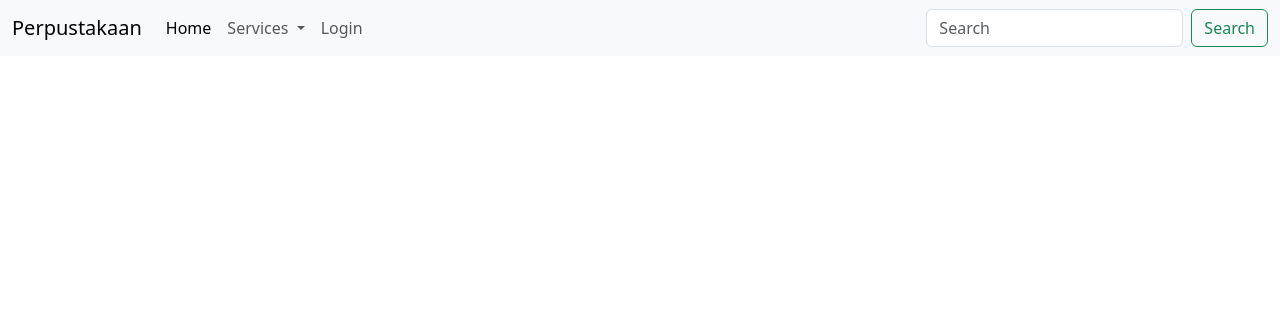
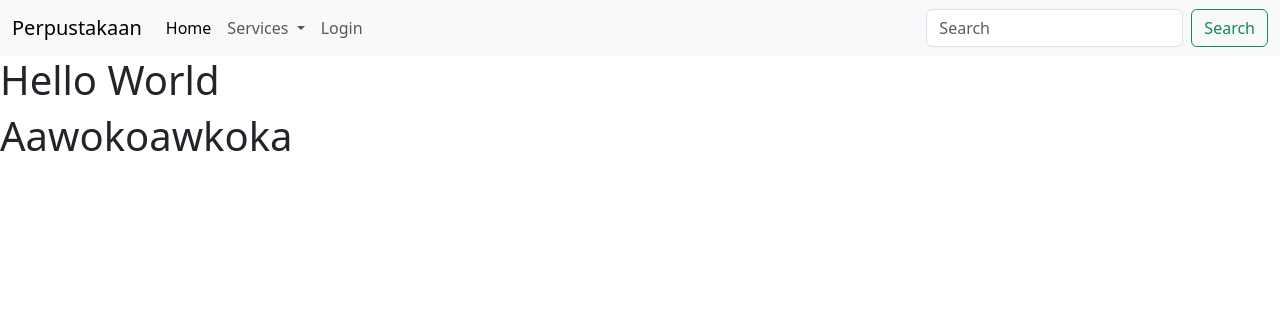
Before and after one commit to MochammadHakim/Django, a Django app: page / in a window 1280 px wide. Shown: the top 316 px of the page. Run offline with Django 5.2, Linux system fonts and the light colour scheme.

Commit message:
resolve base

```diff
--- a/mywebsite/templates/base.html
+++ b/mywebsite/templates/base.html
@@ -3,8 +3,11 @@
 
 <head>
 <title>{% block head_tittle %}Perpustakaan{% endblock head_tittle %}</title>
+{% include 'bootstrap5.html' %}
 {% include 'snippets/navbar.html' %}
 <head>
 <body>
+    <h1>Hello World</h1>
+    <h1>Aawokoawkoka</h1>
 </body>
 </html>
--- /dev/null
+++ b/mywebsite/templates/bootstrap5.html
@@ -0,0 +1,6 @@
+<!-- Bootstrap 5-->
+<link href="https://cdn.jsdelivr.net/npm/bootstrap@5.3.3/dist/css/bootstrap.min.css" rel="stylesheet" integrity="sha384-QWTKZyjpPEjISv5WaRU9OFeRpok6YctnYmDr5pNlyT2bRjXh0JMhjY6hW+ALEwIH" crossorigin="anonymous" />
+<!-- booststrap JS -->
+<script src="https://cdn.jsdelivr.net/npm/bootstrap@5.3.3/dist/js/bootstrap.bundle.min.js" integrity="sha384-YvpcrYf0tY3lHB60NNkmXc5s9fDVZLESaAA55NDzOxhy9GkcIdslK1eN7N6jIeHz" crossorigin="anonymous"></script>
+<!-- Bootstrap icon -->
+<link rel="stylesheet" href="https://cdn.jsdelivr.net/npm/bootstrap-icons@1.11.3/font/bootstrap-icons.min.css" />
--- a/mywebsite/templates/snippets/navbar.html
+++ b/mywebsite/templates/snippets/navbar.html
@@ -1,16 +1,3 @@
-<!DOCTYPE html>
-<html lang="en">
-<head>
-    <meta charset="UTF-8">
-    <meta name="viewport" content="width=device-width, initial-scale=1.8">
-    <title>Perpustakaan</title>
-
-    <!-- booststrap CSS -->
-    <link href="https://cdn.jsdelivr.net/npm/bootstrap@5.3.3/dist/css/bootstrap.min.css" rel="stylesheet" integrity="sha384-QWTKZyjpPEjISv5WaRU9OFeRpok6YctnYmDr5pNlyT2bRjXh0JMhjY6hW+ALEwIH" crossorigin="anonymous">
-        {% load static %}
-        <link rel="stylesheet" href="{%static 'css/navbar.css' %}">
-</head>
-<body>
 <nav class="navbar navbar-expand-lg bg-body-tertiary">
   <div class="container-fluid">
     <a class="navbar-brand" href="#">Perpustakaan</a>
@@ -47,7 +34,3 @@
     </div>
   </div>
 </nav>
-    <!-- booststrap JS -->
-    <script src="https://cdn.jsdelivr.net/npm/bootstrap@5.3.3/dist/js/bootstrap.bundle.min.js" integrity="sha384-YvpcrYf0tY3lHB60NNkmXc5s9fDVZLESaAA55NDzOxhy9GkcIdslK1eN7N6jIeHz" crossorigin="anonymous"></script>
-</body>
-</html>
--- /dev/null
+++ b/mywebsite/templates/template.html
@@ -0,0 +1 @@
+<!-- ini template dibuat aaron -->
```
Lines whose indentation alone changed are shown as unchanged.
